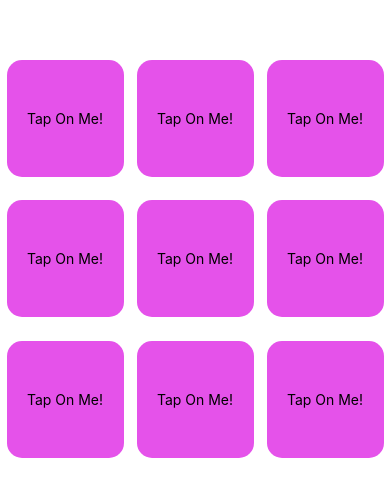
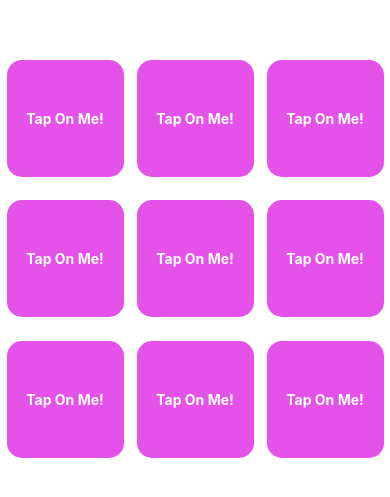
Before and after one commit to advorkina/meow-match, a React Native app: screen / in a window 390 px wide. Shown: the part 163-660 px from the top of the page. Built offline with nearby package versions, Linux system fonts and the light colour scheme; no server answers.

Commit message:
added tap on cat

```diff
--- a/GameCardComponent.js
+++ b/GameCardComponent.js
@@ -1,5 +1,5 @@
 import React, { Component } from 'react';
-import { StyleSheet, Text, View, TouchableOpacity } from 'react-native';
+import { StyleSheet, Text, View, TouchableOpacity, Image } from 'react-native';
 
 export default class GameCardComponent extends Component {
   constructor(props) {
@@ -17,14 +17,18 @@ export default class GameCardComponent extends Component {
       <TouchableOpacity style={styles.container} onPress={this.onPress}>
         {!this.state.isOpen ? (
           <View style={[styles.card, { backgroundColor: '#E552EA' }]}>
-            <Text>Tap On Me!</Text>
+            <Text style={{ color: 'white', fontWeight: 'bold' }}>
+              Tap On Me!
+            </Text>
           </View>
-        ) : null}
-        {this.state.isOpen ? (
-          <View style={[styles.card, { backgroundColor: '#FFCCED', flex: 1 }]}>
-            <Text>I'm opened!</Text>
+        ) : (
+          <View style={[styles.card, { backgroundColor: '#FFCCED' }]}>
+            <Image
+              source={{ uri: this.props.imageUrl }}
+              style={{ width: '100%', height: '100%', borderRadius: 15 }}
+            />
           </View>
-        ) : null}
+        )}
       </TouchableOpacity>
     );
   }
--- a/GameComponent.js
+++ b/GameComponent.js
@@ -1,15 +1,30 @@
 import React, { Component } from 'react';
-import { StyleSheet, Text, View } from 'react-native';
+import { StyleSheet, Text, View, Image } from 'react-native';
 import GameCardComponent from './GameCardComponent';
 
 export default class GameComponent extends Component {
   cards = [1, 2, 3, 4, 5, 6, 7, 8, 9];
+
+  constructor(props) {
+    super(props);
+    this.state = {};
+  }
+
+  componentWillMount = async () => {
+    const response = await fetch(
+      'https://api.thecatapi.com/v1/images/search?mime_types=jpg,png'
+    );
+    const cat = await response.json();
+    catUrl = cat[0].url;
+    this.setState({ catUrl: catUrl });
+  };
+
   render() {
     return (
       <View style={styles.container}>
         <View style={styles.cards}>
           {this.cards.map((item, index) => (
-            <GameCardComponent key={index} />
+            <GameCardComponent key={index} imageUrl={this.state.catUrl} />
           ))}
         </View>
       </View>
```
